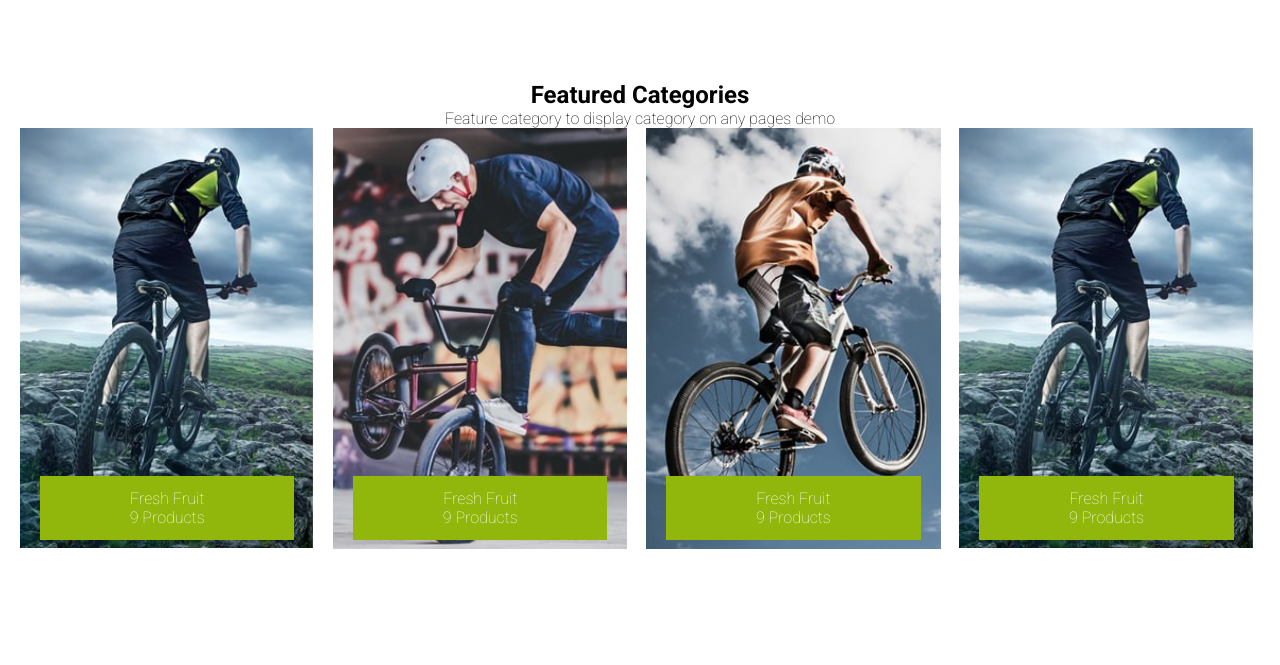
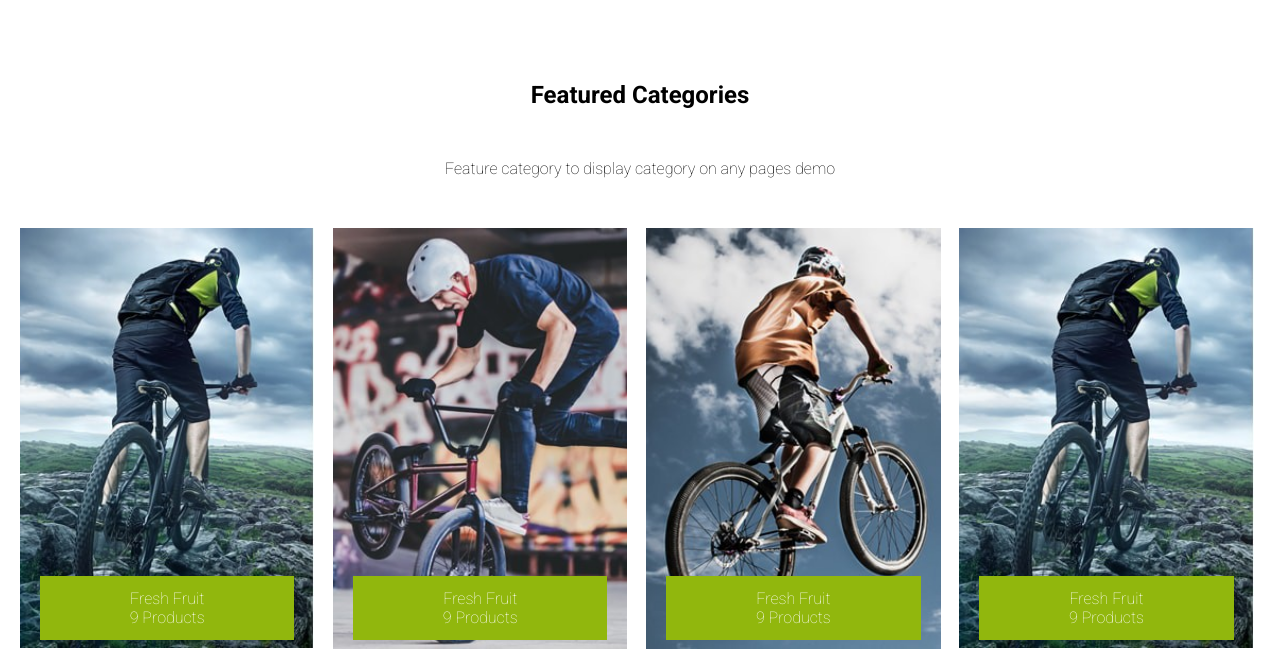
Before and after one commit to Abdulla220/Bicycle4U, a plain HTML site: page index.html in a window 1280 px wide. Shown: the part 1768-2433 px from the top of the page. Drawn offline with Linux system fonts and the light colour scheme; a small style sheet from the web is missing; a web font is replaced by a local one.

Commit message:
Add files via upload

```diff
--- a/css/style.css
+++ b/css/style.css
@@ -322,6 +322,9 @@ display: flex;
         margin: 50% 0%;
         padding: 20px;
         margin-bottom: 0;
+      }
+      .section4  .section4-content p {
+        margin: 50px;
       }
       .grid2 {
         display: grid;
```
